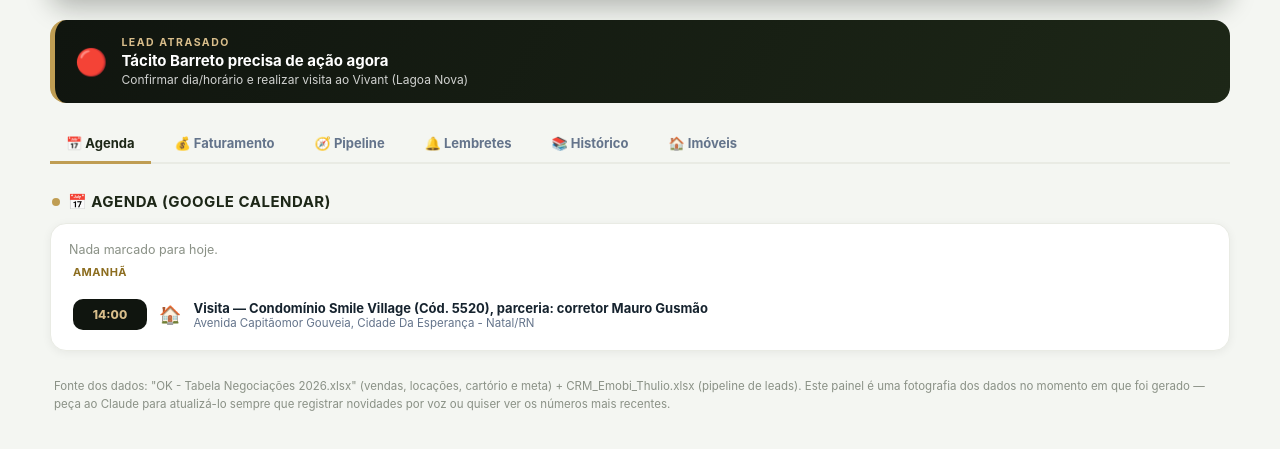
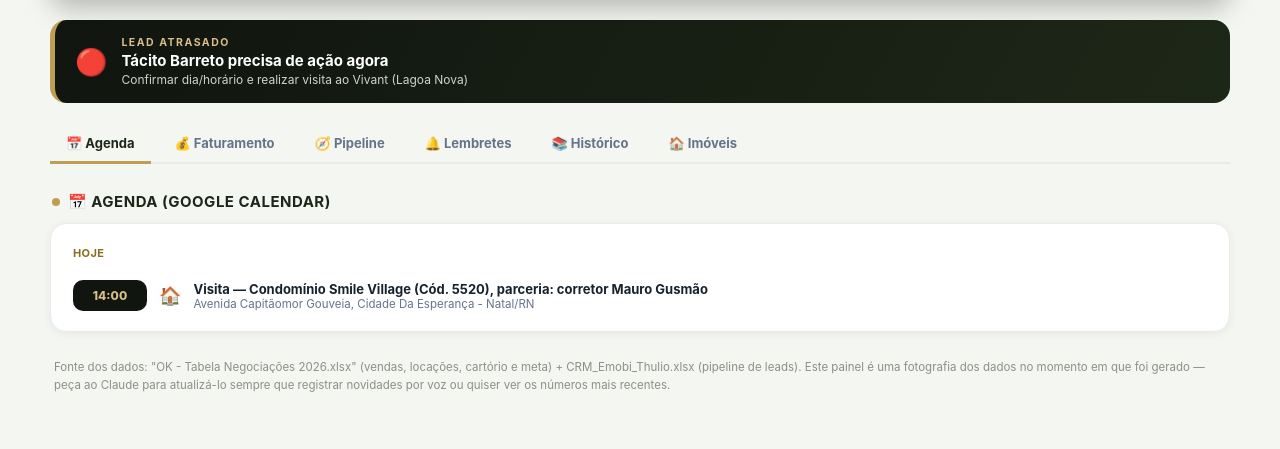
Before and after one commit to thuliorego01/painel-emobi, a plain HTML site: page index.html in a window 1280 px wide. Shown: the part 123-572 px from the top of the page. Drawn offline with nearby package versions, Linux system fonts and the light colour scheme.

Commit message:
Corrige agenda de hoje e adiciona filtro de tipo no match lead-imovel

```diff
--- a/index.html
+++ b/index.html
@@ -432,11 +432,11 @@ const DATA = {
     ["Fechado Perdido", 0], ["Inativo", 1]
   ],
   leads: [
-    { nome: "Tácito Barreto", telefone: "84987371817", origem: "Roleta CRM Mob", fase: "Visita Agendada", temperatura: "Morno", valor: 1115000, comissaoPrevista: 27875, proximaAcao: "Confirmar dia/horário e realizar visita ao Vivant (Lagoa Nova)", dataProximaAcao: "2026-07-10", status: "Atrasado", obs: "Visitas realizadas em 02/07 aos 2 empreendimentos (Palazzo Di L'Acqua e Edifício Pedro Cardoso). Feedback em 06/07: gostou mais do Pedro Cardoso entre os dois, mas prefere condomínios mais novos — sugerido o Vivant (Lagoa Nova). Agendando visita para até o final da semana (10/07). Parceria 5% dividido, sua parte 2,5%", imoveisCompativeis: ["Cód. 9272"] },
+    { nome: "Tácito Barreto", telefone: "84987371817", origem: "Roleta CRM Mob", fase: "Visita Agendada", temperatura: "Morno", valor: 1115000, comissaoPrevista: 27875, proximaAcao: "Confirmar dia/horário e realizar visita ao Vivant (Lagoa Nova)", dataProximaAcao: "2026-07-10", status: "Atrasado", obs: "Visitas realizadas em 02/07 aos 2 empreendimentos (Palazzo Di L'Acqua e Edifício Pedro Cardoso). Feedback em 06/07: gostou mais do Pedro Cardoso entre os dois, mas prefere condomínios mais novos — sugerido o Vivant (Lagoa Nova). Agendando visita para até o final da semana (10/07). Parceria 5% dividido, sua parte 2,5%", imoveisCompativeis: ["Cód. 9272"] /* Apartamento, Lagoa Nova */ },
     { nome: "Amarildo Jorge de Morais Costa", telefone: "84988202035", origem: "CRM Emobi", fase: "Inativo", temperatura: "Morno", valor: null, comissaoPrevista: null, proximaAcao: "Ligação de retomada sobre unidade no Bosque do Tirol", dataProximaAcao: "2026-08-28", status: "Inativo", obs: "Quer apê no Edifício Bosque do Tirol (Av. Alm. Alexandrino de Alencar 1362-1366, Tirol), ~100m². Retomada agendada 28/08. Monitoramento automático de portais a cada ~10 dias.", imoveisCompativeis: null },
-    { nome: "Maria Eduarda Revorêdo", telefone: "84981761829", origem: "CRM Emobi", fase: "Qualificado", temperatura: "Morno", valor: 380000, comissaoPrevista: null, proximaAcao: "Fazer mais um follow-up", dataProximaAcao: "2026-07-09", status: "Em dia", obs: "Referência de estilo: Cód. 9723 — casa em condomínio 3 quartos (1 suíte), 119m², Nova Parnamirim, R$380.000. Follow-up feito em 06/07, próximo em 09/07.", imoveisCompativeis: ["Cód. 7762", "Cód. 8024", "Cód. 9995", "Cód. 7560"] },
+    { nome: "Maria Eduarda Revorêdo", telefone: "84981761829", origem: "CRM Emobi", fase: "Qualificado", temperatura: "Morno", valor: 380000, comissaoPrevista: null, proximaAcao: "Fazer mais um follow-up", dataProximaAcao: "2026-07-09", status: "Em dia", obs: "Referência de estilo: Cód. 9723 — casa em condomínio 3 quartos (1 suíte), 119m², Nova Parnamirim, R$380.000. Follow-up feito em 06/07, próximo em 09/07.", imoveisCompativeis: [] /* nenhum "Casa em Condomínio" disponível na faixa de valor agora */ },
     { nome: "Kamylla Gadelha", telefone: "84999020411", origem: "CRM Emobi", fase: "Visita Agendada", temperatura: "Morno", valor: 500000, comissaoPrevista: null, proximaAcao: "2ª visita (com a mãe da cliente) — Casa em Capim Macio", dataProximaAcao: "2026-07-08", status: "Em dia", obs: "Primeira visita realizada em 06/07 — casa em Capim Macio. Cliente quer levar a mãe numa segunda visita antes de decidir. 2ª visita agendada para quarta-feira, 08/07, às 16h.", imoveisCompativeis: [] },
-    { nome: "Daianne", telefone: "84988351048", origem: "CRM Emobi", fase: "Qualificado", temperatura: "Frio", valor: 630000, comissaoPrevista: null, proximaAcao: "Retomar contato após viagem (fim do mês)", dataProximaAcao: "2026-08-01", status: "Em dia", obs: "Busca imóvel em Candelária ou Lagoa Nova até R$630 mil, com piso porcelanato. Já visitou o Porto Arena e gostou muito. Vai viajar no fim de julho — retomar contato em 01/08.", imoveisCompativeis: ["Cód. 9272", "Cód. 8024", "Cód. 5485", "Cód. 7570", "Cód. 7560", "Cód. 10567"] }
+    { nome: "Daianne", telefone: "84988351048", origem: "CRM Emobi", fase: "Qualificado", temperatura: "Frio", valor: 630000, comissaoPrevista: null, proximaAcao: "Retomar contato após viagem (fim do mês)", dataProximaAcao: "2026-08-01", status: "Em dia", obs: "Busca imóvel em Candelária ou Lagoa Nova até R$630 mil, com piso porcelanato. Já visitou o Porto Arena e gostou muito. Vai viajar no fim de julho — retomar contato em 01/08.", imoveisCompativeis: ["Cód. 9272", "Cód. 8024", "Cód. 5485", "Cód. 7560", "Cód. 10567"] }
   ],
   captacaoStatus: { emCaptacao: 0, disponivel: 11, reservado: 0, vendido: 0, suspenso: 0, total: 11 },
   funilConversao: {
@@ -487,10 +487,10 @@ const DATA = {
     notaAmostra: "Sazonalidade só do ano vigente (2026) — recalcula sozinha ano a ano.",
     notaDivergencia: "✅ Comissão de vendas de 2021 revisada e confirmada com Thúlio: R$ 95.746,83 (a planilha original tinha R$ 83.746,83, que não incluía a venda do Edifício Ubatuba)."
   },
-  agendaHoje: [],
-  agendaAmanha: [
+  agendaHoje: [
     { hora: "14:00", titulo: "Visita — Condomínio Smile Village (Cód. 5520), parceria: corretor Mauro Gusmão", local: "Avenida Capitãomor Gouveia, Cidade Da Esperança - Natal/RN" }
   ],
+  agendaAmanha: [],
   lembretes: [
     { texto: "Retomar contato com Daianne — cliente estava de viagem, ver Candelária/Lagoa Nova até R$630 mil", dataFmt: "01/08", hora: "", relacionado: "Daianne", quando: "Futuro" },
     { texto: "Falar com Cláudia Montenegro (Natal Brisa)", dataFmt: "06/07", hora: "", relacionado: "Cláudia Montenegro", quando: "Futuro" },
```
